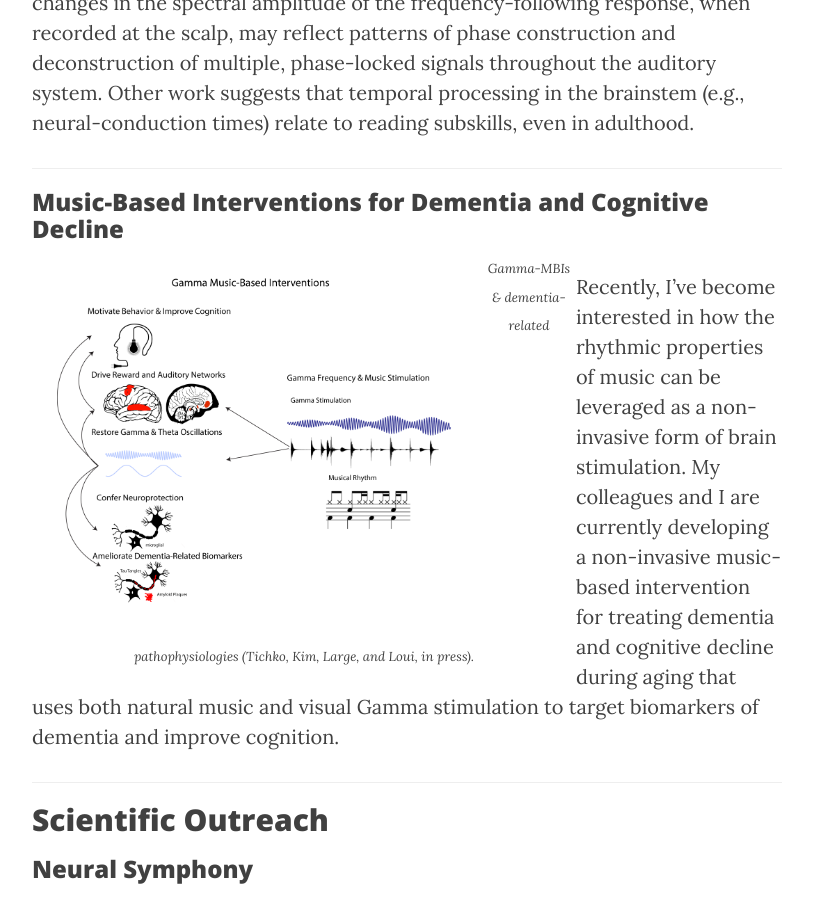
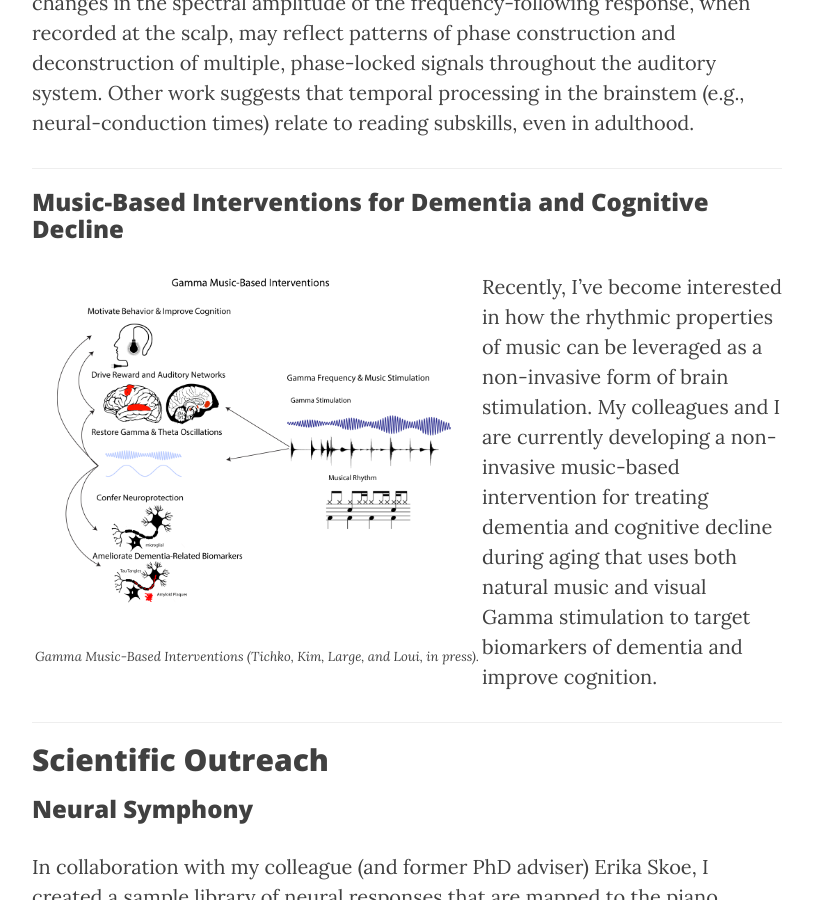
Before and after one commit to ptichko/ptichko.github.io, a Jekyll site: the page built from 3_research.md, in a window 1280 px wide and 900 px high, scrolled down 3098 px. Shown: the whole window, without its empty margins (233-1046 px from the left). Built offline with Jekyll 4.4.1, drawn with Linux system fonts in a browser that asks for light colours; nearby versions of some CDN libraries.

Commit message:
Update 3_research.md

```diff
--- a/3_research.md
+++ b/3_research.md
@@ -58,7 +58,7 @@ ___
 <div class="left_figure"><figure>
 	<img src="/img/GammaMBIs.png" alt="Gamma Music-Based Interventions (Gamma-MBIs)" style="float: left" width="400" hspace="25" vspace="25" />
 	<figcaption>
-		<font size="2"><i>Gamma-MBIs & dementia-related pathophysiologies (Tichko, Kim, Large, and Loui, in press).</i></font>
+		<font size="2"><i>Gamma Music-Based Interventions (Tichko, Kim, Large, and Loui, in press).</i></font>
 	</figcaption>
 </figure></div>
 
```
